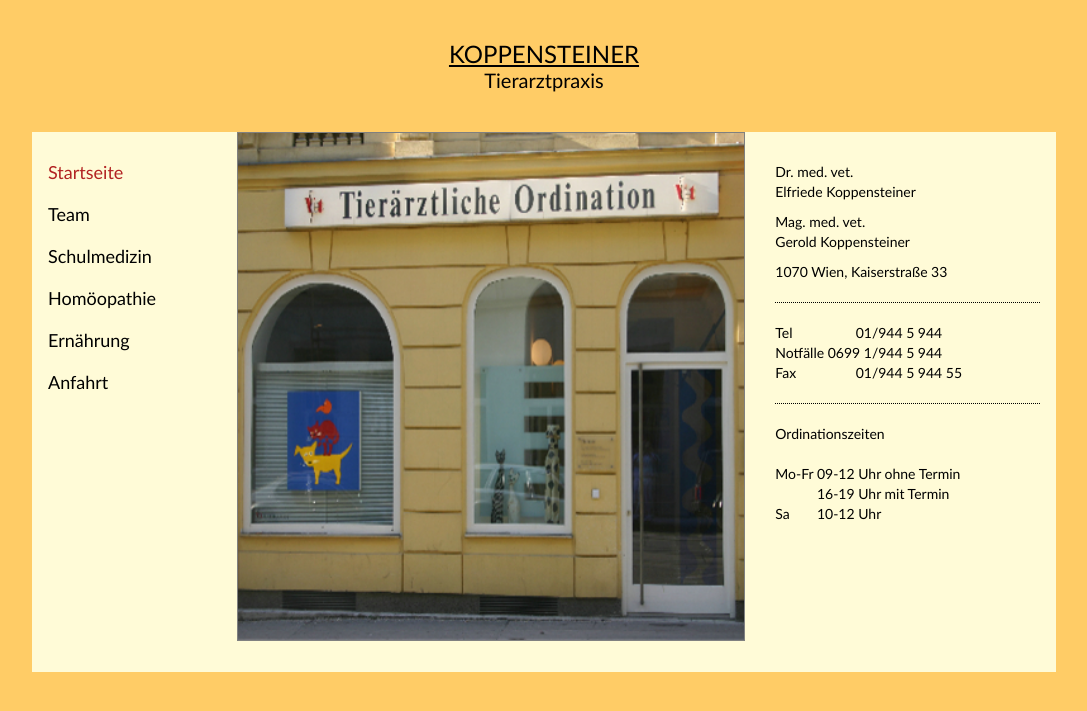
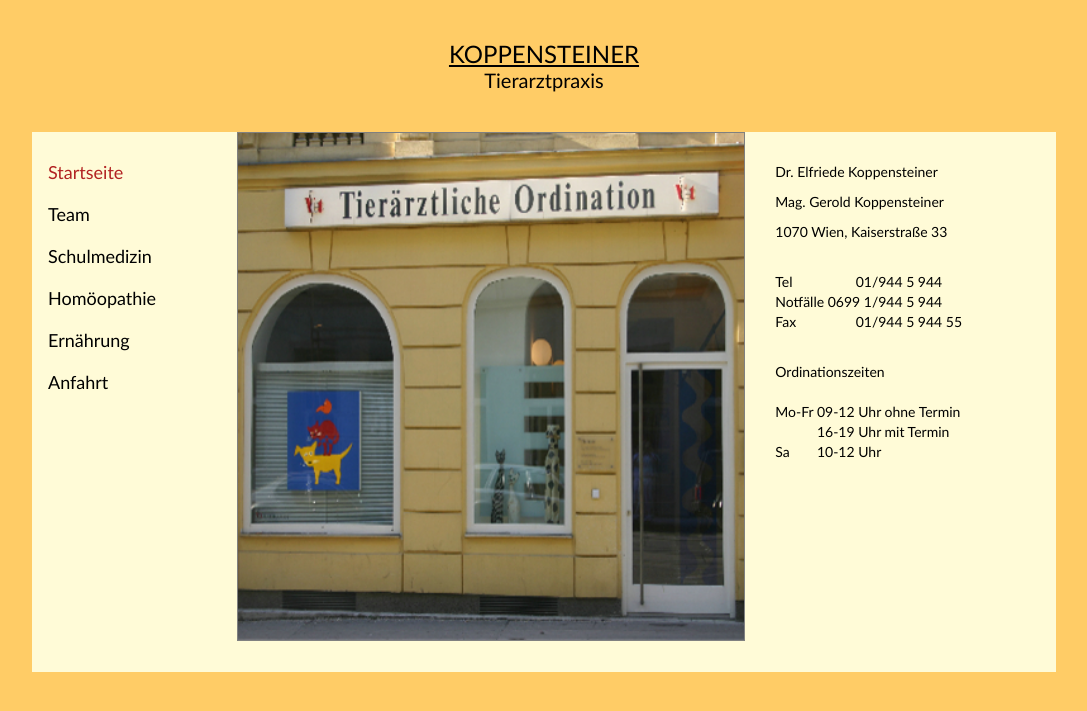
Before and after one commit to richardtraindl/tierarztpraxis-kaiserstrasse.at, a Jekyll site: the page built from index.html, in a window 1280 px wide. Shown: the top 711 px of the page, without its empty margins (96-1183 px from the left). Built offline with Jekyll 4.4.1, drawn with Linux system fonts in a browser that asks for light colours.

Commit message:
small changes

```diff
--- a/_includes/kontakt.html
+++ b/_includes/kontakt.html
@@ -7,7 +7,7 @@
 				<a href="team.html#elfi">
 			{% endif %}
 
-			Dr. med. vet. <br>Elfriede Koppensteiner</a>
+			Dr. Elfriede Koppensteiner</a>
 		</p>
 
 		<p class="small-gap">
@@ -17,14 +17,12 @@
 				<a href="team.html#gerold">
 			{% endif %}
 
-			Mag. med. vet. <br>Gerold Koppensteiner</a>
+			Mag. Gerold Koppensteiner</a>
 		</p>
 
-		<p class="gap">1070 Wien, Kaiserstraße 33</p>
+		<p>1070 Wien, Kaiserstraße 33</p>
 
-		<div class="bottom_dots"></div>
-
-		<div class="gap"></div>
+		<div class="huge-gap"></div>
 
 		<table>
 			<tr>
@@ -44,11 +42,7 @@
 			</tr>
 		</table>
 
-		<div class="gap"></div>
-
-		<div class="bottom_dots"></div>
-
-		<div class="gap"></div>
+		<div class="huge-gap"></div>
 
 		<table>
 			<tr>
```
